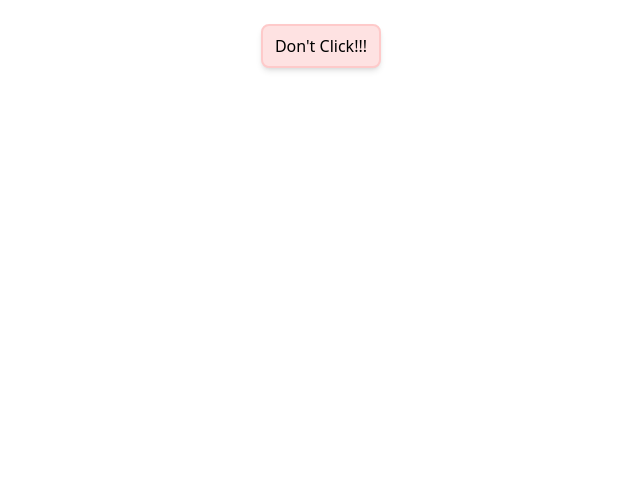
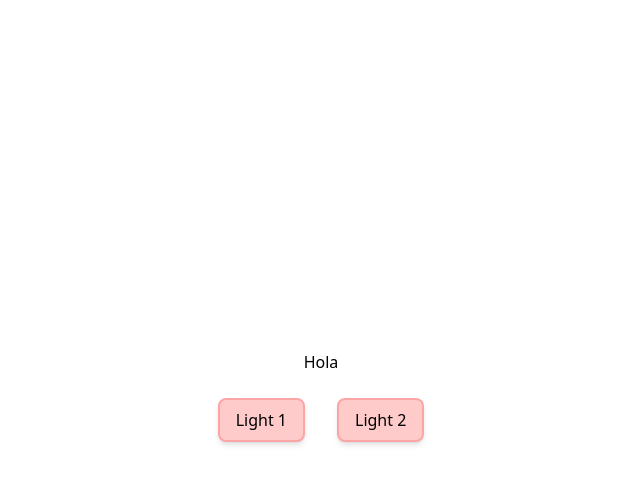
Before and after one commit to soAcademy/workshop-state-and-event, a React (Create React App) app: page / in a window 1280 px wide. Shown: the top 484 px of the page, without its empty margins (319-959 px from the left). Built offline with nearby package versions, Linux system fonts and the light colour scheme.

Commit message:
feat: do workshop useeffect7

```diff
--- a/src/App.js
+++ b/src/App.js
@@ -25,8 +25,8 @@
 // import Effect3 from "./Effects/Effect3";
 // import Effect4 from "./Effects/Effect4";
 // import Effect5 from "./Effects/Effect5";
-import Effect6 from "./Effects/Effect6";
-// import Effect7 from "./Effects/Effect7";
+// import Effect6 from "./Effects/Effect6";
+import Effect7 from "./Effects/Effect7";
 
 const App = () => {
   return (
@@ -58,8 +58,8 @@ const App = () => {
       {/* <Effect3 /> */}
       {/* <Effect4 /> */}
       {/* <Effect5 /> */}
-      <Effect6 />
-      {/* <Effect7 /> */}
+      {/* <Effect6 /> */}
+      <Effect7 />
     </div>
   );
 };
--- /dev/null
+++ b/src/Effects/Effect7.js
@@ -0,0 +1,44 @@
+//สร้างปุ่ม 2 ปุ่มคือ Light 1 และ Light 2 โดยเก็บตัวแปร Boolean โดย 2 ปุ่มนี้เป็น toggle
+//คือ true/false ถ้า light1 และ light2 เป็น true ทั้งคู่ ให้แสดงค่า เป็น "Hello"
+//ถ้าไม่ใช่ให้แสดงค่าเป็น "Hola" โดย default ให้เป็น false ทั้งหมด
+
+import { useState, useEffect } from "react";
+
+const Effect7 = () => {
+  const [light1, setLight1] = useState(false);
+  const [light2, setLight2] = useState(false);
+  const [word, setWord] = useState("Hola");
+
+  const classBtnRed =
+    "bg-red-200 active:bg-red-300 border-2 border-red-300 rounded-lg shadow-md active:shadow-lg py-2 p-4 m-4";
+  const classBtnGreen =
+    "bg-green-200 active:bg-green-300 border-2 border-green-300 rounded-lg shadow-md active:shadow-lg py-2 p-4 m-4";
+
+  useEffect(() => {
+    light1 && light2 ? setWord("Hello") : setWord("Hola");
+  }, [light1, light2]);
+
+  return (
+    <div className="w-100 h-screen flex justify-center items-center">
+      <div className="">
+        <p className="text-center p-2">{word}</p>
+        <button
+          type="button"
+          className={light1 ? classBtnGreen : classBtnRed}
+          onClick={() => setLight1(!light1)}
+        >
+          Light 1
+        </button>
+        <button
+          type="button"
+          className={light2 ? classBtnGreen : classBtnRed}
+          onClick={() => setLight2(!light2)}
+        >
+          Light 2
+        </button>
+      </div>
+    </div>
+  );
+};
+
+export default Effect7;
```
